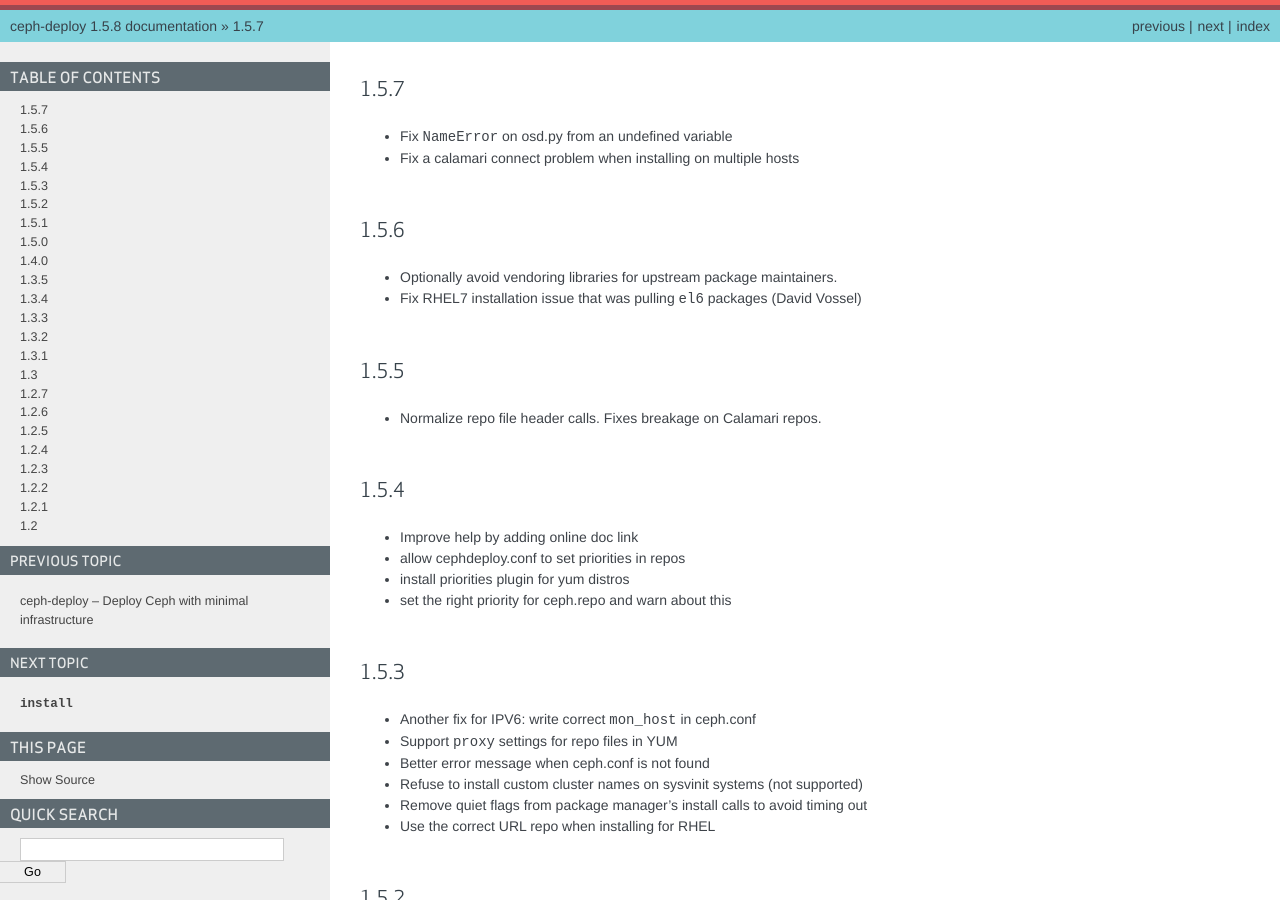
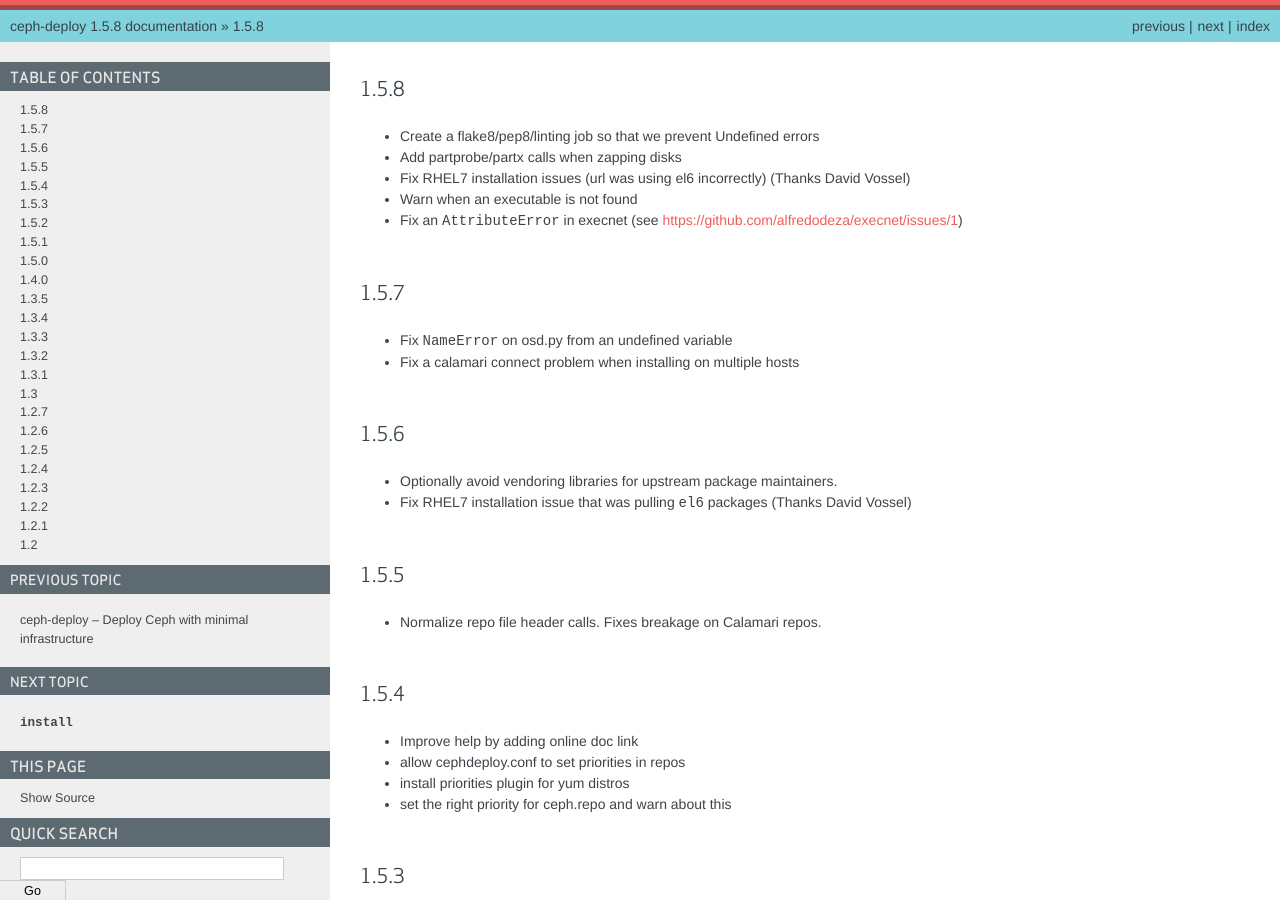
Before and after one commit to ceph/ceph-deploy, a Sphinx documentation site: the page built from docs/source/changelog.rst, in a window 1280 px wide and 900 px high. Built offline with Sphinx 7.4.7, drawn with Linux system fonts in a browser that asks for light colours.

Commit message:
update the changelog
Signed-off-by: Alfredo Deza <alfredo.deza@inktank.com>

```diff
--- a/docs/source/changelog.rst
+++ b/docs/source/changelog.rst
@@ -1,3 +1,11 @@
+1.5.8
+-----
+* Create a flake8/pep8/linting job so that we prevent Undefined errors
+* Add partprobe/partx calls when zapping disks
+* Fix RHEL7 installation issues (url was using el6 incorrectly) (Thanks David Vossel)
+* Warn when an executable is not found
+* Fix an ``AttributeError`` in execnet (see https://github.com/alfredodeza/execnet/issues/1)
+
 1.5.7
 -----
 * Fix ``NameError`` on osd.py from an undefined variable
@@ -6,7 +14,7 @@
 1.5.6
 -----
 * Optionally avoid vendoring libraries for upstream package maintainers.
-* Fix RHEL7 installation issue that was pulling ``el6`` packages (David Vossel)
+* Fix RHEL7 installation issue that was pulling ``el6`` packages (Thanks David Vossel)
 
 1.5.5
 -----
```
